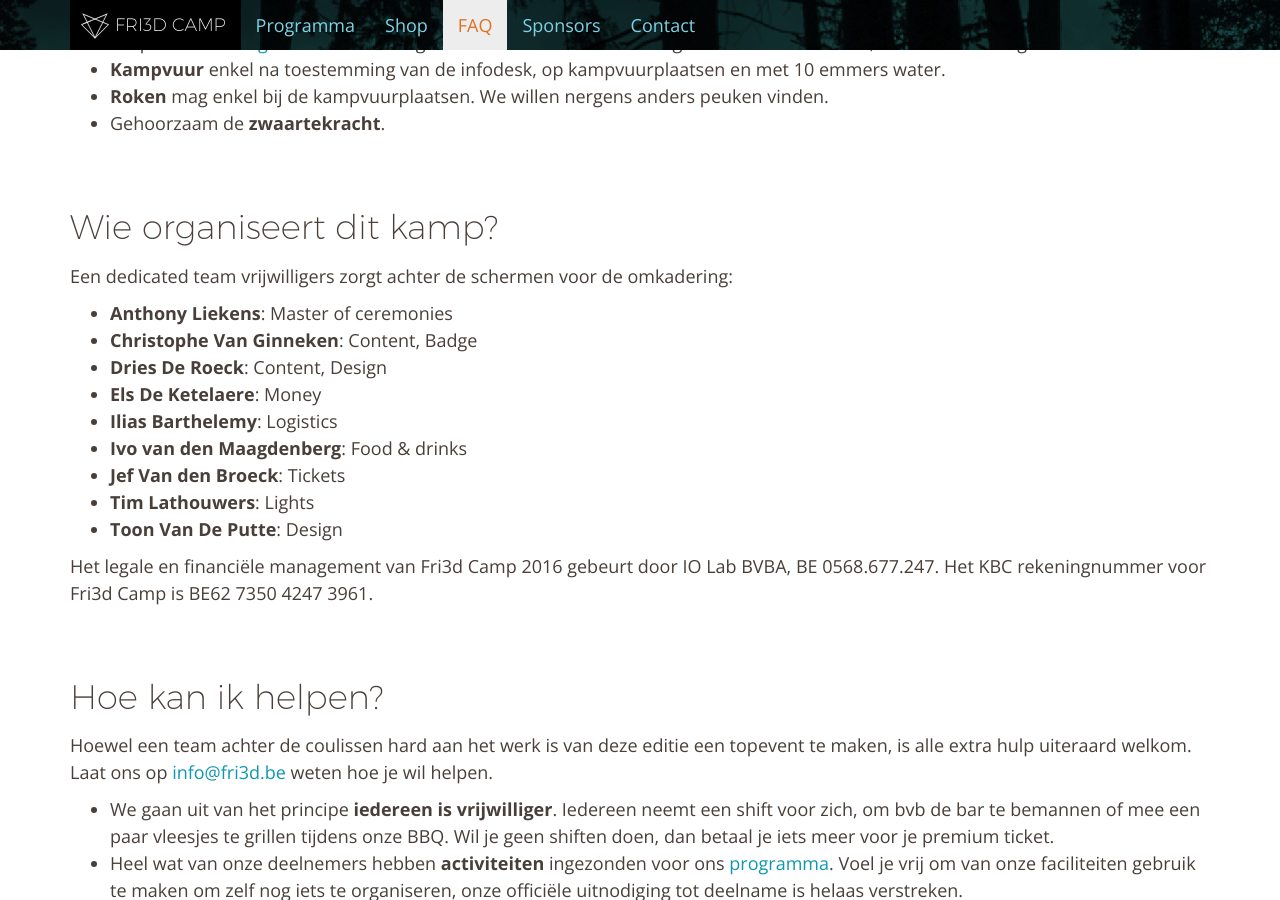
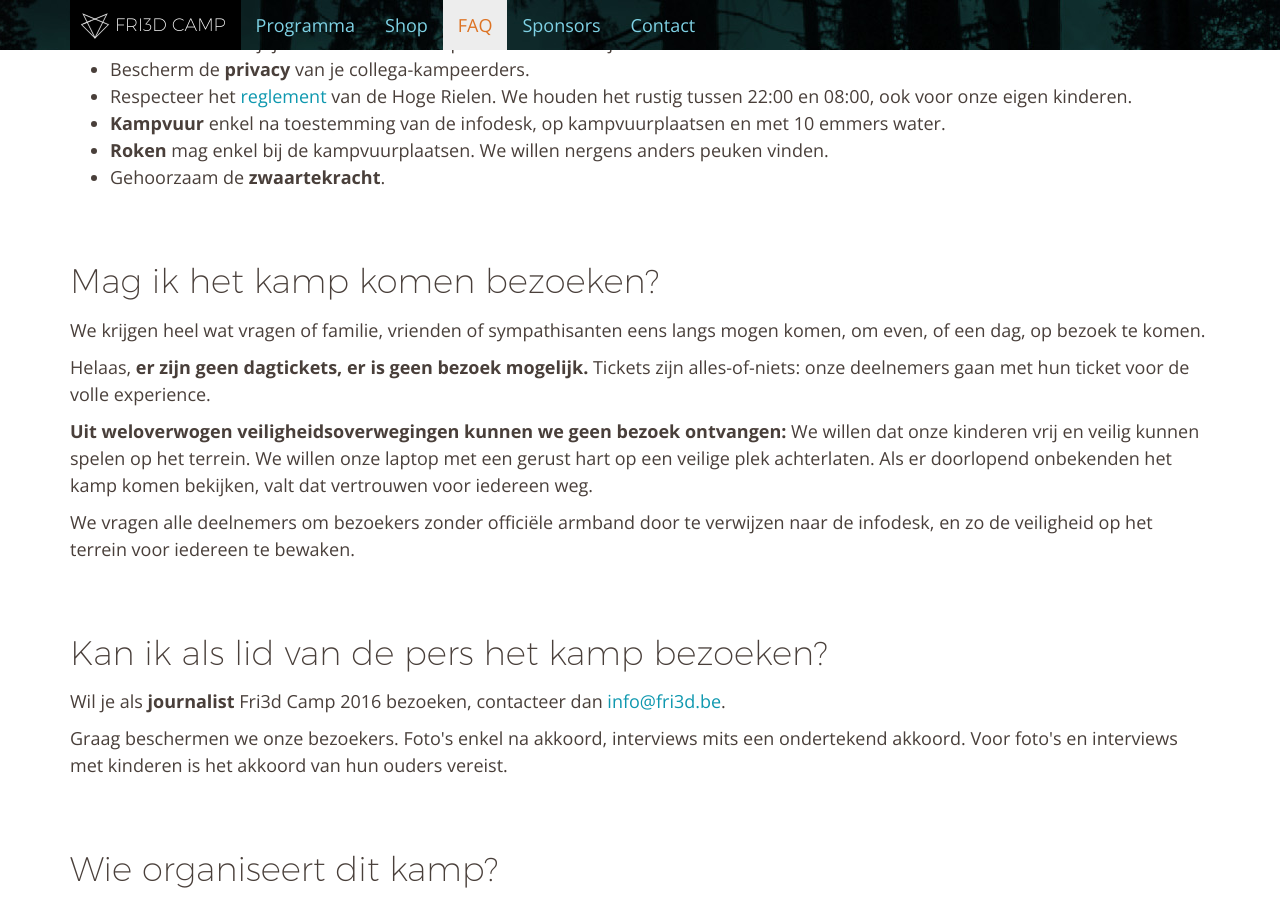
Before and after one commit to Fri3dCamp/fri3dweb2016, a Jekyll site: the page built from faq/index.html, in a window 1280 px wide and 900 px high, scrolled down 8332 px. Built offline with Jekyll 4.4.1, drawn with Linux system fonts in a browser that asks for light colours; nearby versions of some CDN libraries; some of the changed text lies outside the part shown.

Commit message:
over bezoekers

```diff
--- a/faq/index.html
+++ b/faq/index.html
@@ -161,6 +161,21 @@ questions:
           <li>Gehoorzaam de <strong>zwaartekracht</strong>.</li>
         </ul>
 
+    - question: Mag ik het kamp komen bezoeken?
+      anchor: bezoek
+      answer: >
+        <p>We krijgen heel wat vragen of familie, vrienden of sympathisanten eens langs mogen komen, om even, of een dag, op bezoek te komen.</p>
+        <p>Helaas, <strong>er zijn geen dagtickets, er is geen bezoek mogelijk.</strong> Tickets zijn alles-of-niets: onze deelnemers gaan met hun ticket voor de volle experience.</p>
+        <p><strong>Uit weloverwogen veiligheidsoverwegingen kunnen we geen bezoek ontvangen:</strong> We willen dat onze kinderen vrij en veilig kunnen spelen op het terrein. We willen onze laptop met een gerust hart op een veilige plek achterlaten. Als er doorlopend onbekenden het kamp komen bekijken, valt dat vertrouwen voor iedereen weg.</p>
+        <p>We vragen alle deelnemers om bezoekers zonder officiële armband door te verwijzen naar de infodesk, en zo de veiligheid op het terrein voor iedereen te bewaken.</p>
+
+    - question: Kan ik als lid van de pers het kamp bezoeken?
+      anchor: pers
+      answer: >
+        <p>Wil je als <strong>journalist</strong> Fri3d Camp 2016 bezoeken, contacteer dan <a href="mailto:info@fri3d.be">info@fri3d.be</a>.</p>
+        <p>Graag beschermen we onze bezoekers. Foto's enkel na akkoord, interviews mits een ondertekend akkoord. Voor foto's en interviews met kinderen is het akkoord van hun ouders vereist.</p>
+
+
     - question: Wie organiseert dit kamp?
       anchor: orgateam
       answer: >
```
Also changed, not shown: other parts of faq/index.html (+0 -1 lines).
